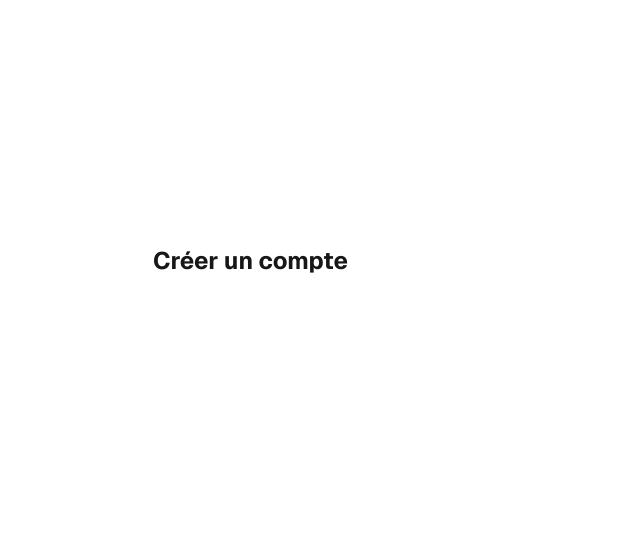
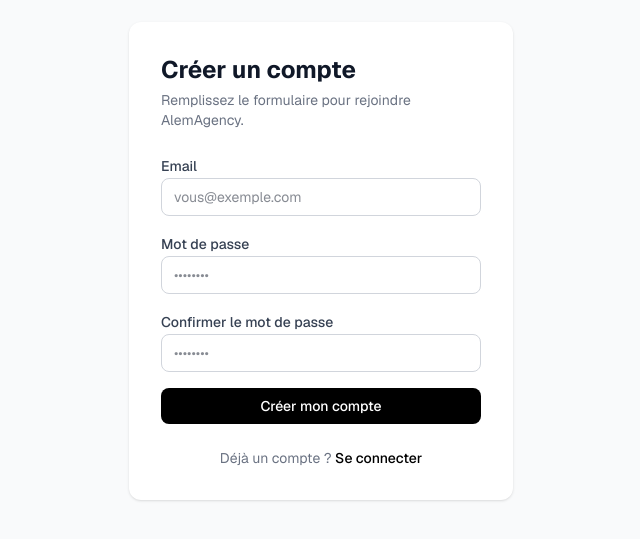
Before and after one commit to iMxSquash/AlemAgency, a Next.js app: page /signup in a window 1280 px wide. Shown: the part 139-678 px from the top of the page, without its empty margins (319-959 px from the left). Built offline with nearby package versions, Linux system fonts and the light colour scheme; no server answers.

Commit message:
feat(auth): add login/signup pages, Server Actions, and route guards

```diff
--- /dev/null
+++ b/src/app/(app)/actions.ts
@@ -0,0 +1,10 @@
+"use server";
+
+import { redirect } from "next/navigation";
+import { createClient } from "@/lib/supabase/server";
+
+export async function signOut() {
+  const supabase = await createClient();
+  await supabase.auth.signOut();
+  redirect("/login");
+}
--- /dev/null
+++ b/src/app/(public)/login/actions.ts
@@ -0,0 +1,24 @@
+"use server";
+
+import { redirect } from "next/navigation";
+import { createClient } from "@/lib/supabase/server";
+
+export async function signIn(formData: FormData) {
+  const email = formData.get("email") as string;
+  const password = formData.get("password") as string;
+
+  const supabase = await createClient();
+  const { error } = await supabase.auth.signInWithPassword({ email, password });
+
+  if (error) {
+    // Supabase renvoie "Invalid login credentials" pour email inconnu ET mauvais mot de passe
+    // On affiche volontairement un message générique pour ne pas divulguer si l'email existe
+    const message =
+      error.message === "Email not confirmed"
+        ? "Confirmez+votre+email+avant+de+vous+connecter"
+        : "Email+ou+mot+de+passe+incorrect";
+    redirect(`/login?error=${message}`);
+  }
+
+  redirect("/bibliotheque");
+}
--- a/src/app/(public)/login/page.tsx
+++ b/src/app/(public)/login/page.tsx
@@ -1,16 +1,79 @@
 import type { Metadata } from "next";
+import { signIn } from "./actions";
 
 export const metadata: Metadata = {
   title: "Connexion | AlemAgency",
 };
 
-export default function LoginPage() {
+interface Props {
+  searchParams: Promise<{ error?: string }>;
+}
+
+export default async function LoginPage({ searchParams }: Props) {
+  const { error } = await searchParams;
+
   return (
-    <div className="flex min-h-screen items-center justify-center">
-      <div className="w-full max-w-sm space-y-6 p-6">
-        <h1 className="text-2xl font-bold">Connexion</h1>
-        {/* TODO: LoginForm component */}
+    <main className="flex min-h-screen items-center justify-center bg-gray-50">
+      <div className="w-full max-w-sm space-y-6 rounded-xl bg-white p-8 shadow-sm">
+        <div className="space-y-1">
+          <h1 className="text-2xl font-bold text-gray-900">Connexion</h1>
+          <p className="text-sm text-gray-500">
+            Entrez vos identifiants pour accéder à votre compte.
+          </p>
+        </div>
+
+        {error && (
+          <p className="rounded-lg bg-red-50 px-4 py-3 text-sm text-red-600">
+            {error}
+          </p>
+        )}
+
+        <form action={signIn} className="space-y-4">
+          <div className="space-y-1">
+            <label htmlFor="email" className="text-sm font-medium text-gray-700">
+              Email
+            </label>
+            <input
+              id="email"
+              name="email"
+              type="email"
+              required
+              autoComplete="email"
+              placeholder="vous@exemple.com"
+              className="w-full rounded-lg border border-gray-300 px-3 py-2 text-sm text-gray-900 outline-none focus:border-black focus:ring-1 focus:ring-black"
+            />
+          </div>
+
+          <div className="space-y-1">
+            <label htmlFor="password" className="text-sm font-medium text-gray-700">
+              Mot de passe
+            </label>
+            <input
+              id="password"
+              name="password"
+              type="password"
+              required
+              autoComplete="current-password"
+              placeholder="••••••••"
+              className="w-full rounded-lg border border-gray-300 px-3 py-2 text-sm text-gray-900 outline-none focus:border-black focus:ring-1 focus:ring-black"
+            />
+          </div>
+
+          <button
+            type="submit"
+            className="w-full rounded-lg bg-black px-4 py-2 text-sm font-medium text-white hover:bg-gray-800 focus:outline-none focus:ring-2 focus:ring-black focus:ring-offset-2"
+          >
+            Se connecter
+          </button>
+        </form>
+
+        <p className="text-center text-sm text-gray-500">
+          Pas encore de compte ?{" "}
+          <a href="/signup" className="font-medium text-black hover:underline">
+            S&apos;inscrire
+          </a>
+        </p>
       </div>
-    </div>
+    </main>
   );
 }
--- /dev/null
+++ b/src/app/(public)/signup/actions.ts
@@ -0,0 +1,29 @@
+"use server";
+
+import { redirect } from "next/navigation";
+import { createClient } from "@/lib/supabase/server";
+
+export async function signUp(formData: FormData) {
+  const email = formData.get("email") as string;
+  const password = formData.get("password") as string;
+  const confirmation = formData.get("confirmation") as string;
+
+  if (password !== confirmation) {
+    redirect("/signup?error=Les+mots+de+passe+ne+correspondent+pas");
+  }
+
+  const supabase = await createClient();
+  const { error } = await supabase.auth.signUp({ email, password });
+
+  if (error) {
+    const message =
+      error.message === "User already registered"
+        ? "Un+compte+existe+déjà+avec+cet+email"
+        : error.message.startsWith("Password should be at least")
+          ? "Le+mot+de+passe+doit+contenir+au+moins+6+caractères"
+          : "Impossible+de+créer+le+compte,+réessayez";
+    redirect(`/signup?error=${message}`);
+  }
+
+  redirect("/signup?success=1");
+}
--- a/src/app/(public)/signup/page.tsx
+++ b/src/app/(public)/signup/page.tsx
@@ -1,16 +1,113 @@
 import type { Metadata } from "next";
+import { signUp } from "./actions";
 
 export const metadata: Metadata = {
-  title: "Créer un compte | AlemAgency",
+  title: "Inscription | AlemAgency",
 };
 
-export default function SignupPage() {
+interface Props {
+  searchParams: Promise<{ error?: string; success?: string }>;
+}
+
+export default async function SignupPage({ searchParams }: Props) {
+  const { error, success } = await searchParams;
+
+  if (success) {
+    return (
+      <main className="flex min-h-screen items-center justify-center bg-gray-50">
+        <div className="w-full max-w-sm space-y-4 rounded-xl bg-white p-8 shadow-sm text-center">
+          <div className="text-4xl">✉️</div>
+          <h1 className="text-xl font-bold text-gray-900">Vérifiez votre email</h1>
+          <p className="text-sm text-gray-500">
+            Un lien de confirmation vous a été envoyé. Cliquez dessus pour activer votre compte.
+          </p>
+          <a href="/login" className="inline-block text-sm font-medium text-black hover:underline">
+            Retour à la connexion
+          </a>
+        </div>
+      </main>
+    );
+  }
+
   return (
-    <div className="flex min-h-screen items-center justify-center">
-      <div className="w-full max-w-sm space-y-6 p-6">
-        <h1 className="text-2xl font-bold">Créer un compte</h1>
-        {/* TODO: SignupForm component */}
+    <main className="flex min-h-screen items-center justify-center bg-gray-50">
+      <div className="w-full max-w-sm space-y-6 rounded-xl bg-white p-8 shadow-sm">
+        <div className="space-y-1">
+          <h1 className="text-2xl font-bold text-gray-900">Créer un compte</h1>
+          <p className="text-sm text-gray-500">
+            Remplissez le formulaire pour rejoindre AlemAgency.
+          </p>
+        </div>
+
+        {error && (
+          <p className="rounded-lg bg-red-50 px-4 py-3 text-sm text-red-600">
+            {error}
+          </p>
+        )}
+
+        <form action={signUp} className="space-y-4">
+          <div className="space-y-1">
+            <label htmlFor="email" className="text-sm font-medium text-gray-700">
+              Email
+            </label>
+            <input
+              id="email"
+              name="email"
+              type="email"
+              required
+              autoComplete="email"
+              placeholder="vous@exemple.com"
+              className="w-full rounded-lg border border-gray-300 px-3 py-2 text-sm text-gray-900 outline-none focus:border-black focus:ring-1 focus:ring-black"
+            />
+          </div>
+
+          <div className="space-y-1">
+            <label htmlFor="password" className="text-sm font-medium text-gray-700">
+              Mot de passe
+            </label>
+            <input
+              id="password"
+              name="password"
+              type="password"
+              required
+              autoComplete="new-password"
+              placeholder="••••••••"
+              minLength={8}
+              className="w-full rounded-lg border border-gray-300 px-3 py-2 text-sm text-gray-900 outline-none focus:border-black focus:ring-1 focus:ring-black"
+            />
+          </div>
+
+          <div className="space-y-1">
+            <label htmlFor="confirmation" className="text-sm font-medium text-gray-700">
+              Confirmer le mot de passe
+            </label>
+            <input
+              id="confirmation"
+              name="confirmation"
+              type="password"
+              required
+              autoComplete="new-password"
+              placeholder="••••••••"
+              minLength={8}
+              className="w-full rounded-lg border border-gray-300 px-3 py-2 text-sm text-gray-900 outline-none focus:border-black focus:ring-1 focus:ring-black"
+            />
+          </div>
+
+          <button
+            type="submit"
+            className="w-full rounded-lg bg-black px-4 py-2 text-sm font-medium text-white hover:bg-gray-800 focus:outline-none focus:ring-2 focus:ring-black focus:ring-offset-2"
+          >
+            Créer mon compte
+          </button>
+        </form>
+
+        <p className="text-center text-sm text-gray-500">
+          Déjà un compte ?{" "}
+          <a href="/login" className="font-medium text-black hover:underline">
+            Se connecter
+          </a>
+        </p>
       </div>
-    </div>
+    </main>
   );
 }
--- a/src/app/auth/callback/route.ts
+++ b/src/app/auth/callback/route.ts
@@ -10,7 +10,7 @@ type CookieToSet = { name: string; value: string; options?: Partial<ResponseCook
 export async function GET(request: NextRequest) {
   const { searchParams, origin } = new URL(request.url);
   const code = searchParams.get("code");
-  const next = searchParams.get("next") ?? "/dashboard";
+  const next = searchParams.get("next") ?? "/bibliotheque";
 
   if (code) {
     const cookieStore = await cookies();
```
Also changed, not shown: src/lib/supabase/middleware.ts (+19 -7 lines).
